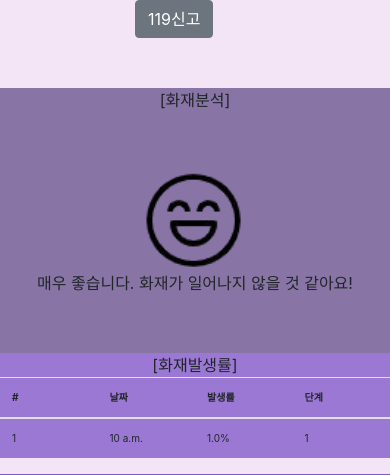
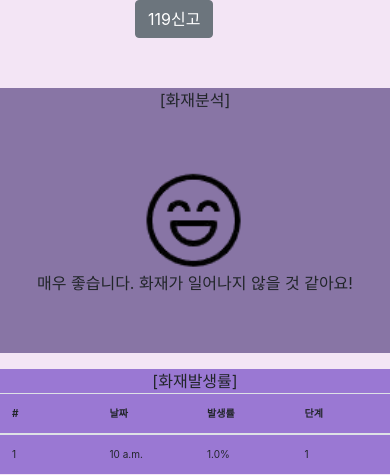
Before and after one commit to smkgs96/testProject, a Django app: page / in a window 390 px wide. Shown: the top 475 px of the page. Run offline with Django 3.2, Linux system fonts and the light colour scheme; tables that the repository leaves empty hold one stand-in row (values such as "Sample post"); data that the repository does not hold is empty; some libraries are stand-ins or nearby versions.

Commit message:
Adjust analysisFire div margin for small screen

```diff
--- a/testProject/testapp/templates/testapp/main.html
+++ b/testProject/testapp/templates/testapp/main.html
@@ -253,7 +253,7 @@
   <p></p>
   <div id="section" style="margin-top: 50px; text-align: center;">
     <div id="analysisFire" align="center">[화재분석]
-      <div style="width: 100%; padding-top: 15%; padding-bottom: 15%;">
+      <div style="width: 100%; padding-top: 15%; padding-bottom: 15%; margin-bottom: 16px;">
         <img id="emoji" src="">
         <div id="message"></div>
       </div>
```
